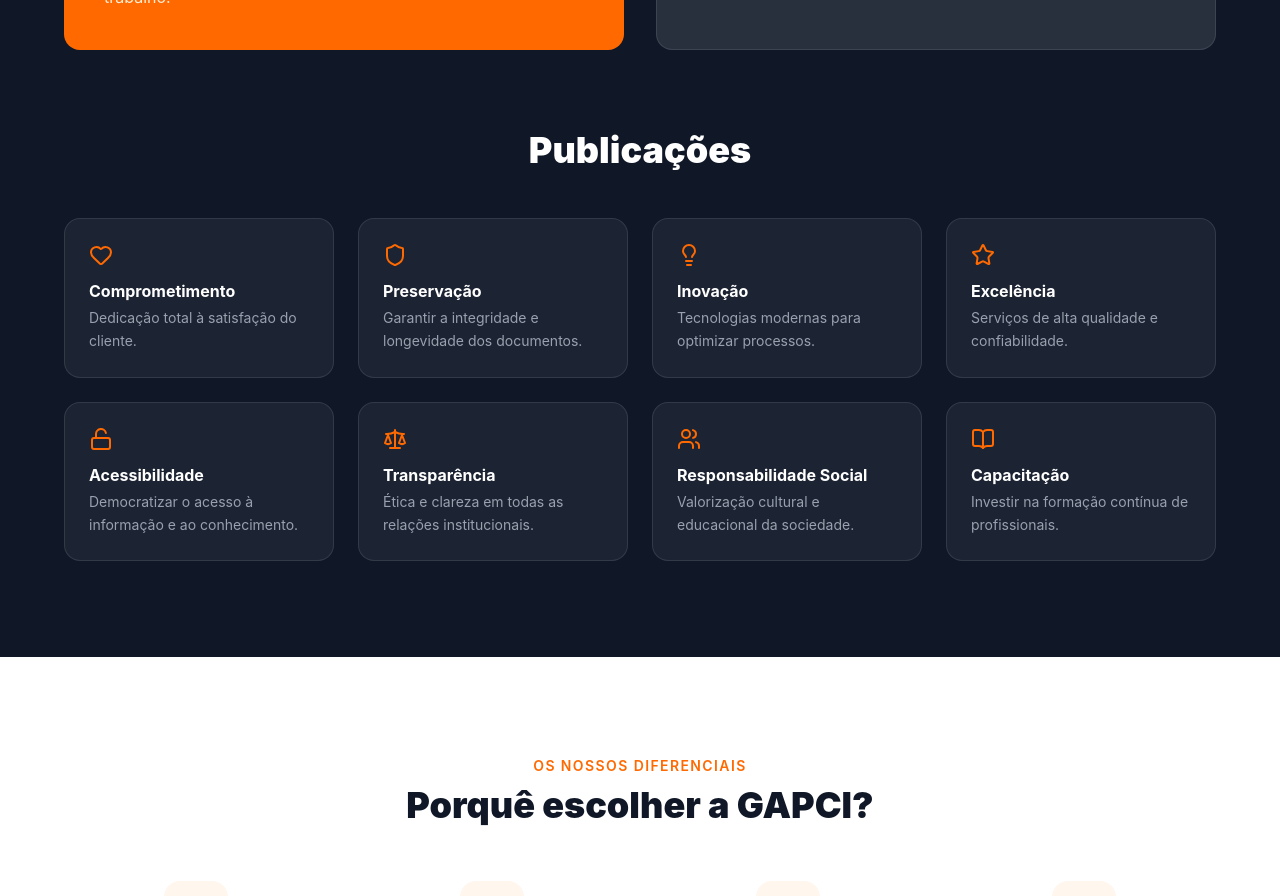
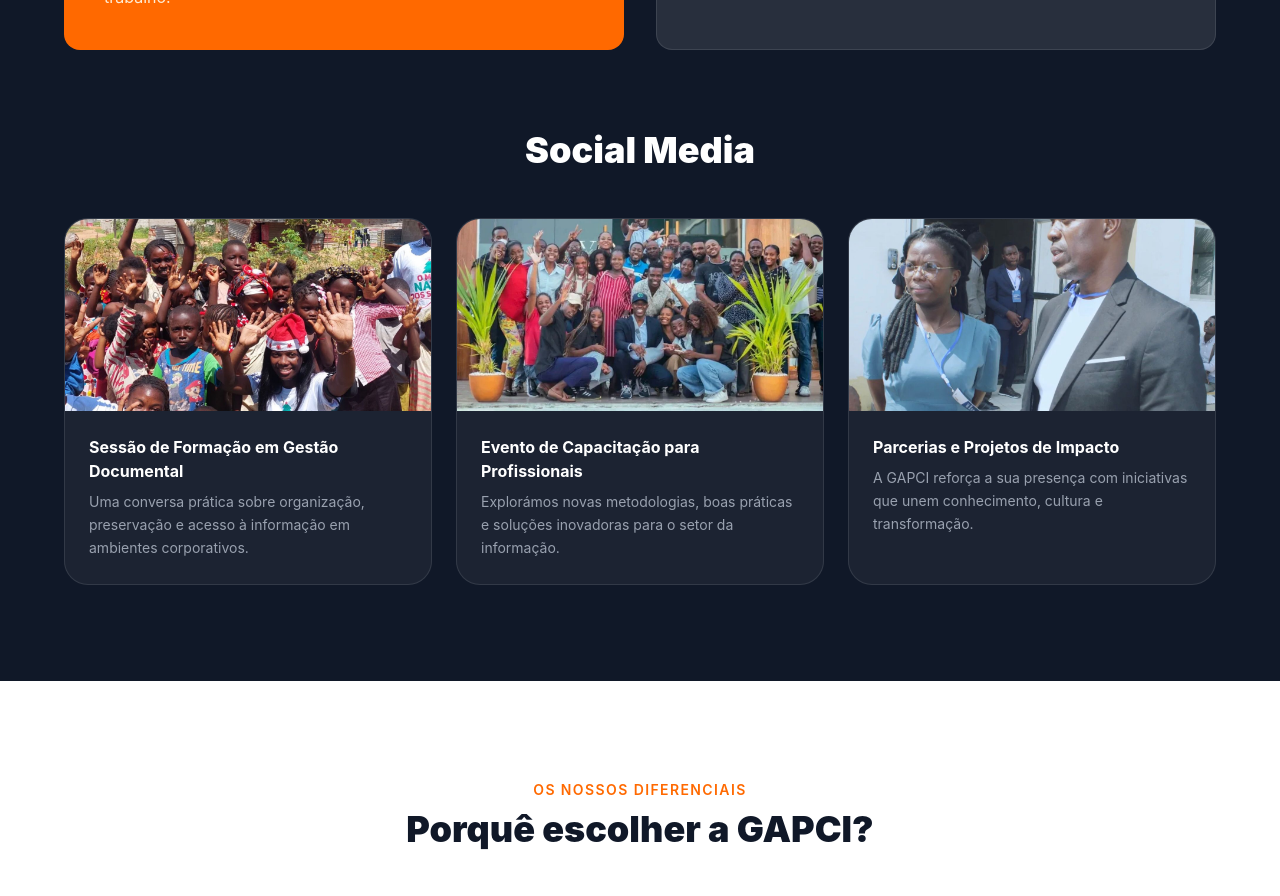
Before and after one commit to GelsonChissanda/GLOBAL-A.P.C.I, a React (Vite) app in the folder gapci-website/: page / in a window 1280 px wide. Shown: the part 6040-6936 px from the top of the page. Built offline with nearby package versions, Linux system fonts and the light colour scheme.

Commit message:
social media aded

```diff
--- a/gapci-website/src/components/Values.jsx
+++ b/gapci-website/src/components/Values.jsx
@@ -1,14 +1,23 @@
-import { Heart, Shield, Lightbulb, Star, Unlock, Scale, Users, BookOpen } from "lucide-react"
+import publ from "../assets/publ.jpeg"
+import publ2 from "../assets/publ2.jpeg"
+import publ3 from "../assets/publ3.jpeg"
 
-const values = [
-  { icon: <Heart size={24} />, title: "Comprometimento", desc: "Dedicação total à satisfação do cliente." },
-  { icon: <Shield size={24} />, title: "Preservação", desc: "Garantir a integridade e longevidade dos documentos." },
-  { icon: <Lightbulb size={24} />, title: "Inovação", desc: "Tecnologias modernas para optimizar processos." },
-  { icon: <Star size={24} />, title: "Excelência", desc: "Serviços de alta qualidade e confiabilidade." },
-  { icon: <Unlock size={24} />, title: "Acessibilidade", desc: "Democratizar o acesso à informação e ao conhecimento." },
-  { icon: <Scale size={24} />, title: "Transparência", desc: "Ética e clareza em todas as relações institucionais." },
-  { icon: <Users size={24} />, title: "Responsabilidade Social", desc: "Valorização cultural e educacional da sociedade." },
-  { icon: <BookOpen size={24} />, title: "Capacitação", desc: "Investir na formação contínua de profissionais." },
+const posts = [
+  {
+    image: publ,
+    title: "Sessão de Formação em Gestão Documental",
+    desc: "Uma conversa prática sobre organização, preservação e acesso à informação em ambientes corporativos.",
+  },
+  {
+    image: publ2,
+    title: "Evento de Capacitação para Profissionais",
+    desc: "Explorámos novas metodologias, boas práticas e soluções inovadoras para o setor da informação.",
+  },
+  {
+    image: publ3,
+    title: "Parcerias e Projetos de Impacto",
+    desc: "A GAPCI reforça a sua presença com iniciativas que unem conhecimento, cultura e transformação.",
+  },
 ]
 
 export default function Values() {
@@ -32,17 +41,18 @@ export default function Values() {
   </div>
 </div>
 
-        <div className="text-center mb-12 reveal">
-
-          <h2 className="text-4xl font-black text-white mt-2">Publicações</h2>
+        <div id="social-media" className="text-center mb-12 reveal">
+          <h2 className="text-4xl font-black text-white mt-2">Social Media</h2>
         </div>
 
-        <div className="grid sm:grid-cols-2 lg:grid-cols-4 gap-6">
-          {values.map((v, i) => (
-            <div key={i} className="reveal bg-white/5 border border-white/10 rounded-2xl p-6 hover:bg-white/10 transition-colors">
-              <div className="text-orange-500 mb-3">{v.icon}</div>
-              <h4 className="text-white font-bold mb-1">{v.title}</h4>
-              <p className="text-gray-400 text-sm leading-relaxed">{v.desc}</p>
+        <div className="grid md:grid-cols-2 lg:grid-cols-3 gap-6">
+          {posts.map((post, i) => (
+            <div key={i} className="reveal overflow-hidden rounded-3xl border border-white/10 bg-white/5 hover:bg-white/10 transition-colors">
+              <img src={post.image} alt={post.title} className="h-48 w-full object-cover" />
+              <div className="p-6">
+                <h4 className="text-white font-bold mb-2">{post.title}</h4>
+                <p className="text-gray-400 text-sm leading-relaxed">{post.desc}</p>
+              </div>
             </div>
           ))}
         </div>
```
